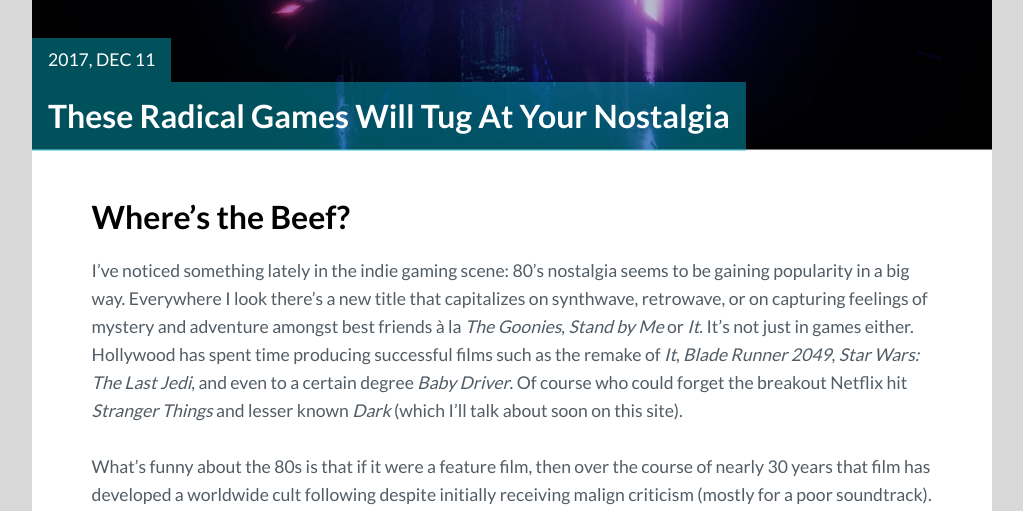
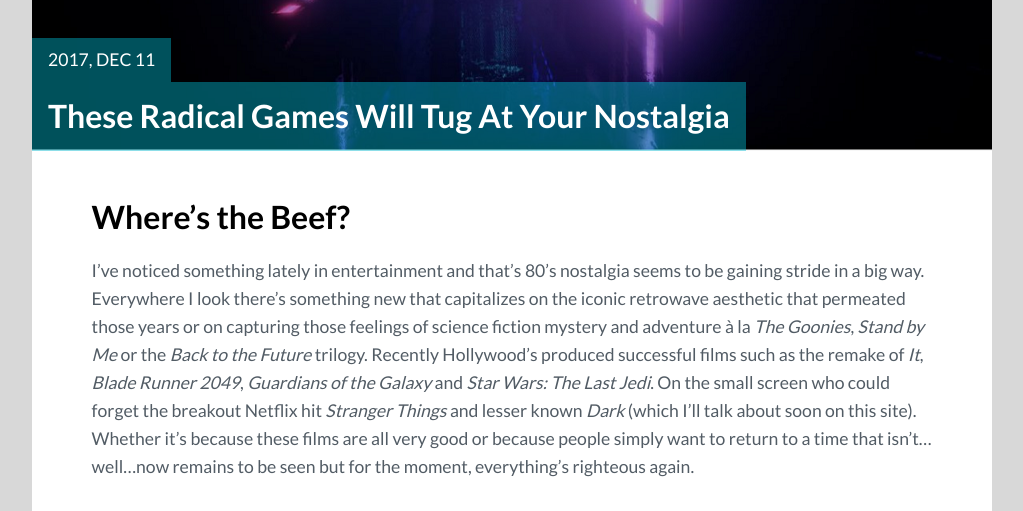
Before and after one commit to pizzapgh/broken_glasses, a Jekyll site: the page built from _posts/2017-12-11-These-Radical-Games-Will-Tug-At-Your-Nostalgia.markdown, in a window 1280 px wide and 1400 px high, scrolled down 583 px. Shown: the top 511 px of the window, without its empty margins (128-1151 px from the left). Built offline with Jekyll 4.4.1, drawn with Linux system fonts in a browser that asks for light colours; nearby versions of some CDN libraries; our own code applies the rules of GitHub Pages for plain Markdown files; comment, search, counter and statistics services are not loaded; some of the changed text lies outside the part shown.

Commit message:
Updated These Radical Games Will Tug At Your Nostalgia

```diff
--- a/_posts/2017-12-11-These-Radical-Games-Will-Tug-At-Your-Nostalgia.markdown
+++ b/_posts/2017-12-11-These-Radical-Games-Will-Tug-At-Your-Nostalgia.markdown
@@ -6,6 +6,10 @@
 
 # Where's the Beef?
 
-I've noticed something lately in the indie gaming scene: 80's nostalgia seems to be gaining popularity in a big way. Everywhere I look there's a new title that capitalizes on synthwave, retrowave, or on capturing feelings of mystery and adventure amongst best friends à la *The Goonies*, *Stand by Me* or *It*. It's not just in games either. Hollywood has spent time producing successful films such as the remake of *It*, *Blade Runner 2049*, *Star Wars: The Last Jedi*, and even to a certain degree *Baby Driver*. Of course who could forget the breakout Netflix hit *Stranger Things* and lesser known *Dark* (which I'll talk about soon on this site).
+I've noticed something lately in entertainment and that's 80's nostalgia seems to be gaining stride in a big way. Everywhere I look there's something new that capitalizes on the iconic retrowave aesthetic that permeated those years or on capturing those feelings of science fiction mystery and adventure à la *The Goonies*, *Stand by Me* or the *Back to the Future* trilogy. Recently Hollywood's produced successful films such as the remake of *It*, *Blade Runner 2049*, *Guardians of the Galaxy* and *Star Wars: The Last Jedi*. On the small screen who could forget the breakout Netflix hit *Stranger Things* and lesser known *Dark* (which I'll talk about soon on this site). Whether it's because these films are all very good or because people simply want to return to a time that isn't...well...now remains to be seen but for the moment, everything's righteous again.
 
-What's funny about the 80s is that if it were a feature film, then over the course of nearly 30 years that film has developed a worldwide cult following despite initially receiving malign criticism (mostly for a poor soundtrack). For the gaming industry in particular it was a very important decade as it was in 1985 that the Nintendo Entertainment System launched in North America and single handedly revived the market after the crash of '83.
+<iframe width="1280" height="720" src="https://www.youtube.com/embed/qEGMse-VCgs" frameborder="0" gesture="media" allow="encrypted-media" allowfullscreen></iframe>
+
+What's funny about the 80s is that if those years were compiled into a feature film, then over the course of nearly 30 years that film has developed a worldwide cult following despite initially receiving malign criticism (mostly for a poor soundtrack). Speaking for the gaming industry in particular it was a very important decade as it was in 1985 that the Nintendo Entertainment System launched in North America and single handedly revived the market after the video game crash of '83.
+
+Indie developers have recognized the growing wave of nostalgia spreading across all of entertainment and today I've put together a list of titles currently in development that will appeal to those who wish to ride it. If you're into retro or synthwave, neo-noir, teen comedies, science fiction or cyber punk then there's likely something here for you.
```
